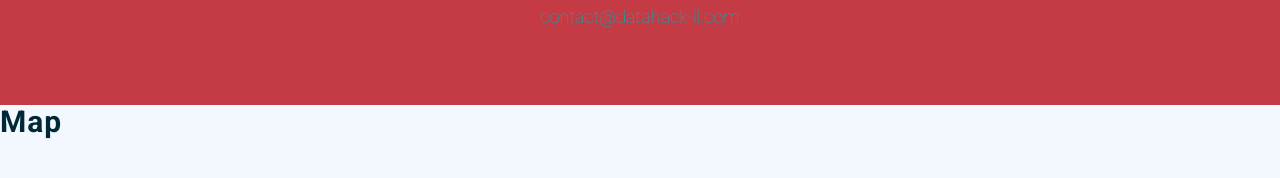
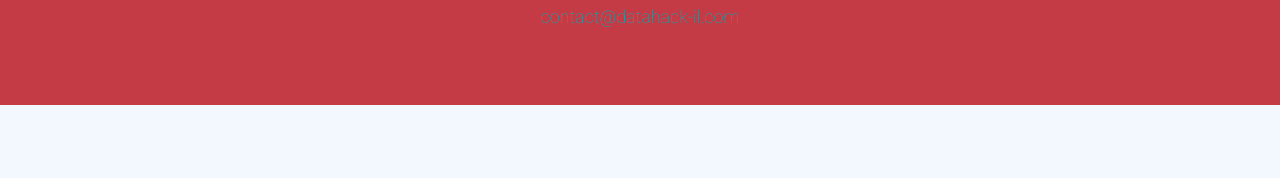
Before and after one commit to ido-staging/datahacksweb, a Jekyll site: the page built from index.html, in a window 1280 px wide and 900 px high, scrolled down 3508 px. Shown: the part 156-334 px from the top of the window. Built offline with Jekyll 4.4.1, drawn with Linux system fonts in a browser that asks for light colours.

```diff
--- a/_includes/map.html
+++ b/_includes/map.html
@@ -1,3 +1,2 @@
   <!-- Map Section -->
-  <h2>Map</h2>
   <div id="map"></div>
```
